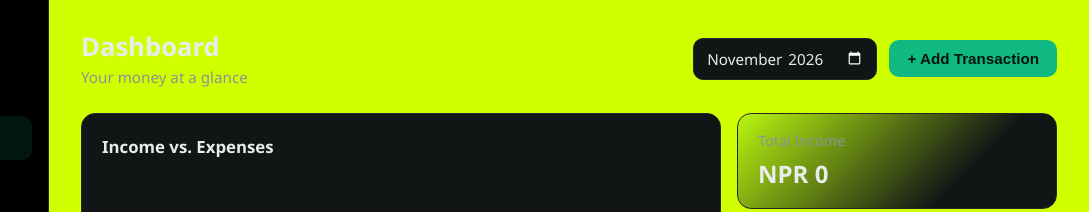
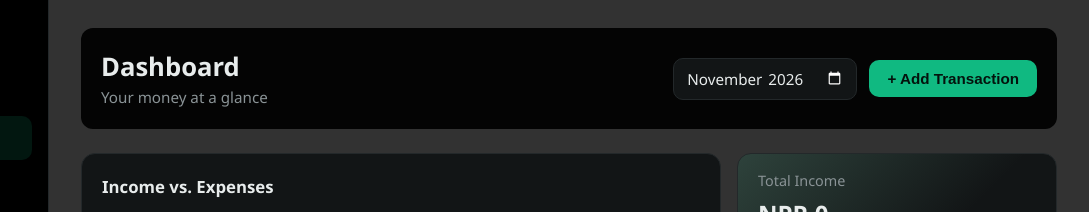
Before and after one commit to Deepak-Lamsal/Finance-Flow, a plain HTML site: page frontend/index.html in a window 1280 px wide. Shown: the top 212 px of the page, 191-1280 px from the left. Drawn offline with nearby package versions, Linux system fonts and the light colour scheme; no server answers.

```diff
--- a/frontend/css/style.css
+++ b/frontend/css/style.css
@@ -1,5 +1,5 @@
 :root {
-  --bg: #d0ff00;
+  --bg: #000000cd;
   --surface: #121516;
   --surface-2: #171b1c;
   --border: #23282a;
@@ -116,6 +116,9 @@ body {
   align-items: center;
   margin-bottom: 24px;
   gap: 16px;
+  background: #040404;
+padding: 20px;
+border-radius: 12px;
 }
 
 .page-title {
```
Also changed, not shown: frontend/transactions.html (renamed from frontend/transaction.html).
